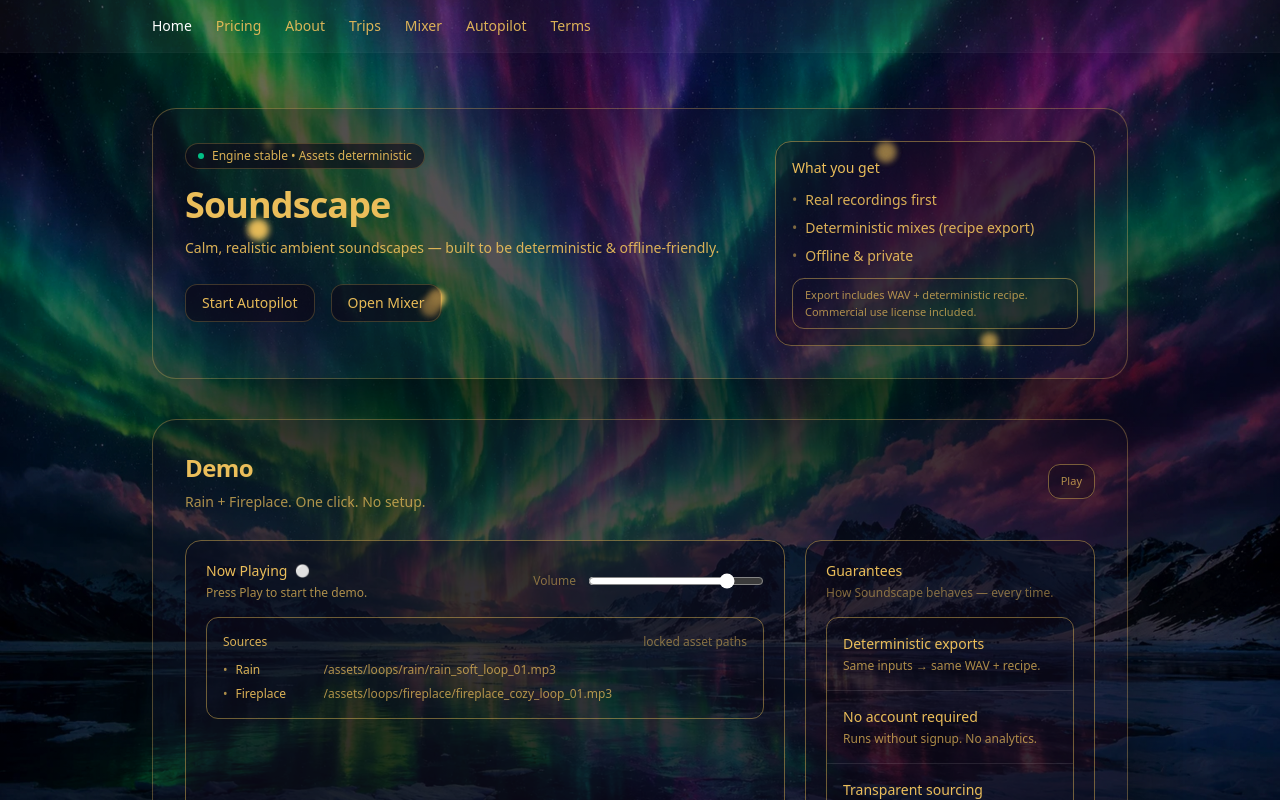
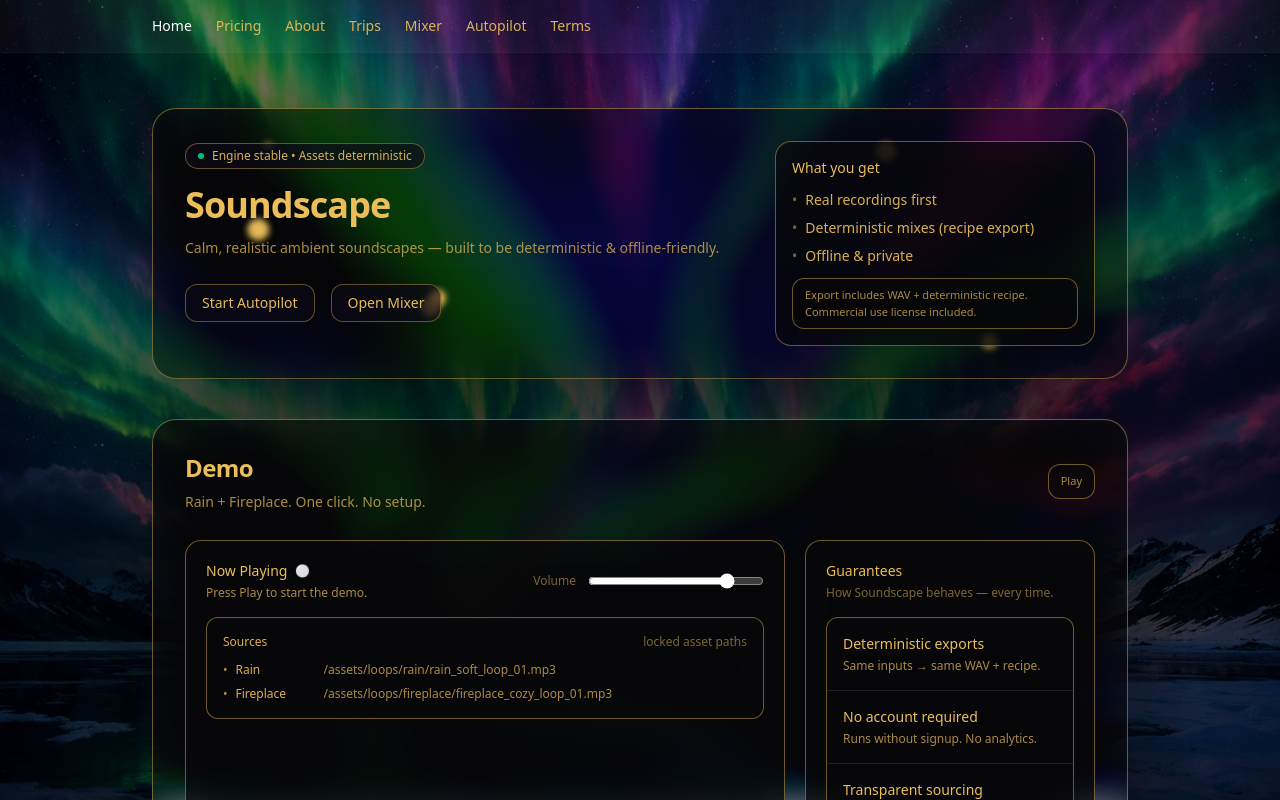
Before and after one commit to Powerxurrem/soundscape, a Next.js app: page / in a window 1280 px wide. Shown: the top 800 px of the page. Built offline with nearby package versions, Linux system fonts and the light colour scheme.

Commit message:
91% ready

```diff
--- a/app/globals.css
+++ b/app/globals.css
@@ -33,14 +33,15 @@
   ------------------------------------------------------ */
 
   /* keep the pipeline intact; set to 0px to "disable" blur */
-  --glass-blur: 0px;
+  --glass-blur: 24px;
 
   /* base glass tint (R G B) */
   --glass-rgb: 16 12 26;
+  --glass-rgb-big: 10 10 14; /* near-black */
 
   /* optics */
-  --glass-saturate: 1;
-  --glass-contrast: 1;
+  --glass-saturate: 1.5;
+  --glass-contrast: 2;
 
   /* master transparency multiplier */
   --glass-alpha: 2;
@@ -48,17 +49,17 @@
   /* borders (gold) */
   --glass-border-strong: rgb(var(--gold-rgb) / 0.45);
   --glass-border-medium: rgb(var(--gold-rgb) / 0.32);
-  --glass-border-soft: rgb(var(--gold-rgb) / 0.24);
+  --glass-border-soft: rgb(var(--gold-rgb) / 0.40);
 
   /* per-tier base alpha (before master multiplier) */
-  --glass-fill-big-a: 0.28;
+  --glass-fill-big-a: 0.3;
   --glass-fill-section-a: 0.2;
-  --glass-fill-mini-a: 0.2;
+  --glass-fill-mini-a: 0.3;
   --glass-fill-inset-a: 0.2;
   --glass-fill-field-a: 0.2;
 
   /* derived fills (color × transparency) */
-  --glass-fill-big: rgb(var(--glass-rgb-big) / calc(var(--glass-fill-big-a) * var(--glass-alpha)));
+  --glass-fill-big:  rgb(var(--glass-rgb-big) / calc(var(--glass-fill-big-a) * var(--glass-alpha)));
   --glass-fill-section: rgb(var(--glass-rgb) / calc(var(--glass-fill-section-a) * var(--glass-alpha)));
   --glass-fill-mini: rgb(var(--glass-rgb) / calc(var(--glass-fill-mini-a) * var(--glass-alpha)));
   --glass-fill-inset: rgb(var(--glass-rgb) / calc(var(--glass-fill-inset-a) * var(--glass-alpha)));
@@ -67,8 +68,8 @@
   /* state overlays (stack on top of existing fill) */
   --glass-state-rgb: 255 255 255;
   --glass-hover-a: 0.06;
-  --glass-active-a: 0.10;
-  --glass-press-a: 0.14;
+  --glass-active-a: 0.25;
+  --glass-press-a: 0.2 ;
 
   --glass-overlay-hover: rgb(var(--glass-state-rgb) / var(--glass-hover-a));
   --glass-overlay-active: rgb(var(--glass-state-rgb) / var(--glass-active-a));
--- a/app/layout.tsx
+++ b/app/layout.tsx
@@ -45,12 +45,12 @@ export default function RootLayout({
             <nav className="flex items-center justify-between">
               <div className="flex items-center gap-6 text-sm font-medium">
                 <a href="/" className="text-white hover:opacity-80">Home</a>
-                <a href="/pricing" className="text-app hover:text-white">Pricing</a>
-                <a href="/about" className="text-app hover:text-white">About</a>
-                <a href="/trips" className="text-app hover:text-white">Trips</a>
-                <a href="/mixer" className="text-app hover:text-white">Mixer</a>
-                <a href="/autopilot" className="text-app hover:text-white">Autopilot</a>
-                <a href="/terms" className="text-app hover:text-white">Terms</a>
+                <a href="/pricing" className="text-app hover:text-strong">Pricing</a>
+                <a href="/about" className="text-app hover:text-strong">About</a>
+                <a href="/trips" className="text-app hover:text-strong">Trips</a>
+                <a href="/mixer" className="text-app hover:text-strong">Mixer</a>
+                <a href="/autopilot" className="text-app hover:text-strong">Autopilot</a>
+                <a href="/terms" className="text-app hover:text-strong">Terms</a>
               </div>
             </nav>
           </div>
--- a/app/page.tsx
+++ b/app/page.tsx
@@ -2,7 +2,9 @@
 
 import { useEffect, useMemo, useRef, useState } from 'react';
 import { createAudioEngine, type AudioEngine } from './mixer/audio/audioengine';
-import { Sparkles } from "@/components/Sparkles";
+import { Sparkles } from "./components/Sparkles";
+
+
 
 
 type DemoTrack = {
@@ -87,7 +89,7 @@ export default function Home() {
 
       <div className="relative mx-auto max-w-5xl px-6 py-14">
 {/* HERO */}
-<section className="glass-surface elev-3 relative overflow-hidden rounded-3xl p-8">
+<section className="glass-panel elev-3 relative overflow-hidden rounded-3xl p-8">
   {/* Sparkles behind content */}
   <div className="pointer-events-none absolute inset-0 z-0">
     <Sparkles seed="home-hero" count={22} />
@@ -102,7 +104,7 @@ export default function Home() {
       </div>
 
       <h1 className="mt-4 text-4xl font-semibold tracking-tight">Soundscape</h1>
-      <p className="mt-3 text-sm leading-relaxed text-app">
+      <p className="mt-3 text-sm leading-relaxed text-muted">
         Calm, realistic ambient soundscapes — built to be deterministic &amp; offline-friendly.
       </p>
 
@@ -145,7 +147,7 @@ export default function Home() {
 
 
         {/* DEMO */}
-        <section className="glass-surface elev-3 mt-10 rounded-3xl p-8 ,0_40px_120">
+        <section className="glass-panel elev-3 mt-10 rounded-3xl p-8 ,0_40px_120">
           <div className="flex flex-col gap-6 md:flex-row md:items-start md:justify-between">
             <div>
               <h2 className="text-2xl font-semibold tracking-tight">Demo</h2>
@@ -241,7 +243,7 @@ export default function Home() {
                   <div className="mt-1 text-xs text-muted">Trips shows what’s recorded vs generated.</div>
                   <a
                     href="/trips"
-                    className="mt-3 inline-flex items-center gap-2 text-xs text-muted hover:text-white"
+                    className="mt-3 inline-flex items-center gap-2 text-xs text-muted hover:text-strong"
                   >
                     View Trips
                   </a>
--- a/app/terms/page.tsx
+++ b/app/terms/page.tsx
@@ -19,7 +19,7 @@ export default function TermsPage() {
       </div>
 
       <div className="mx-auto w-full max-w-4xl px-6 py-12">
-<section className="glass-surface elev-3 rounded-[28px] p-8 md:p-10">
+<section className="glass-panel  rounded-[28px] p-8 md:p-10">
 
 
           <h1 className=" text-3xl font-semibold tracking-tight md:text-4xl">
@@ -192,9 +192,7 @@ export default function TermsPage() {
               </p>
             </Section>
 
-            <div className="pt-2 text-xs text-faint">
-              Tip: Link this page in your footer as <span className="text-app">/terms</span>.
-            </div>
+
           </div>
         </section>
       </div>
@@ -204,7 +202,7 @@ export default function TermsPage() {
 
 function Section({ title, children }: { title: string; children: React.ReactNode }) {
   return (
-<section className="glass-inset elev-3 rounded-2xl p-6">
+<section className="glass-panel rounded-2xl p-6">
 
       <h2 className="text-base font-semibold text-strong">{title}</h2>
       <div className="mt-3">{children}</div>
--- a/app/trips/page.tsx
+++ b/app/trips/page.tsx
@@ -140,12 +140,12 @@ export default function TripsPage() {
                     <div
                       aria-hidden
                       className={['absolute inset-0 transition-colors duration-300',
-                        isActive ? 'bg-black/35' : 'bg-black/55',].join(' ')}
+                        isActive ? "glass-active" : "hover:glass-hover",].join(' ')}
                     />
                     <div
                       aria-hidden
                       className={['absolute inset-0 transition-opacity duration-300',
-                        isActive ? 'bg-white/[0.06]' : 'bg-white/[0.03]',].join(' ')}
+                        isActive ? "glass-active" : "hover:glass-hover",].join(' ')}
                     />
                   </>
                 )}
@@ -170,7 +170,7 @@ export default function TripsPage() {
                     {t.focusTags.map((tag) => (
                       <span
                         key={tag}
-                        className="glass-panel rounded-full bg-black/30 px-2.5 py-1 text-xs text-muted"
+                        className="glass-panel rounded-full  px-2.5 py-1 text-xs text-muted"
                       >
                         {tag}
                       </span>
@@ -204,7 +204,7 @@ export default function TripsPage() {
             aria-label="Close"
           />
 
-          <div className="glass-panel relative w-full max-w-3xl overflow-hidden rounded-3xl bg-black/80 p-6 elev-3">
+          <div className="glass-panel relative w-full max-w-3xl overflow-hidden rounded-3xl  p-6 elev-3">
             {activeTrip.image && (
               <>
                 <div
@@ -233,7 +233,7 @@ export default function TripsPage() {
 
                   <button
                     onClick={() => setOpenId(null)}
-                    className="glass-surface rounded-xl px-3 py-2 text-sm hover:bg-white/[0.10]"
+                    className="glass-surface rounded-xl px-3 py-2 text-sm hover:"
                     aria-label="Close"
                   >
                     ✕
@@ -248,7 +248,7 @@ export default function TripsPage() {
                     {activeTrip.focusTags.map((tag) => (
                       <span
                         key={tag}
-                        className="glass-panel rounded-full bg-black/30 px-2.5 py-1 text-xs text-muted"
+                        className="glass-panel rounded-full  px-2.5 py-1 text-xs text-muted"
                       >
                         {tag}
                       </span>
```
Also changed, not shown: app/mixer/page.tsx (+15 -15 lines), app/components/Sparkles.tsx (renamed from components/Sparkles.tsx).
